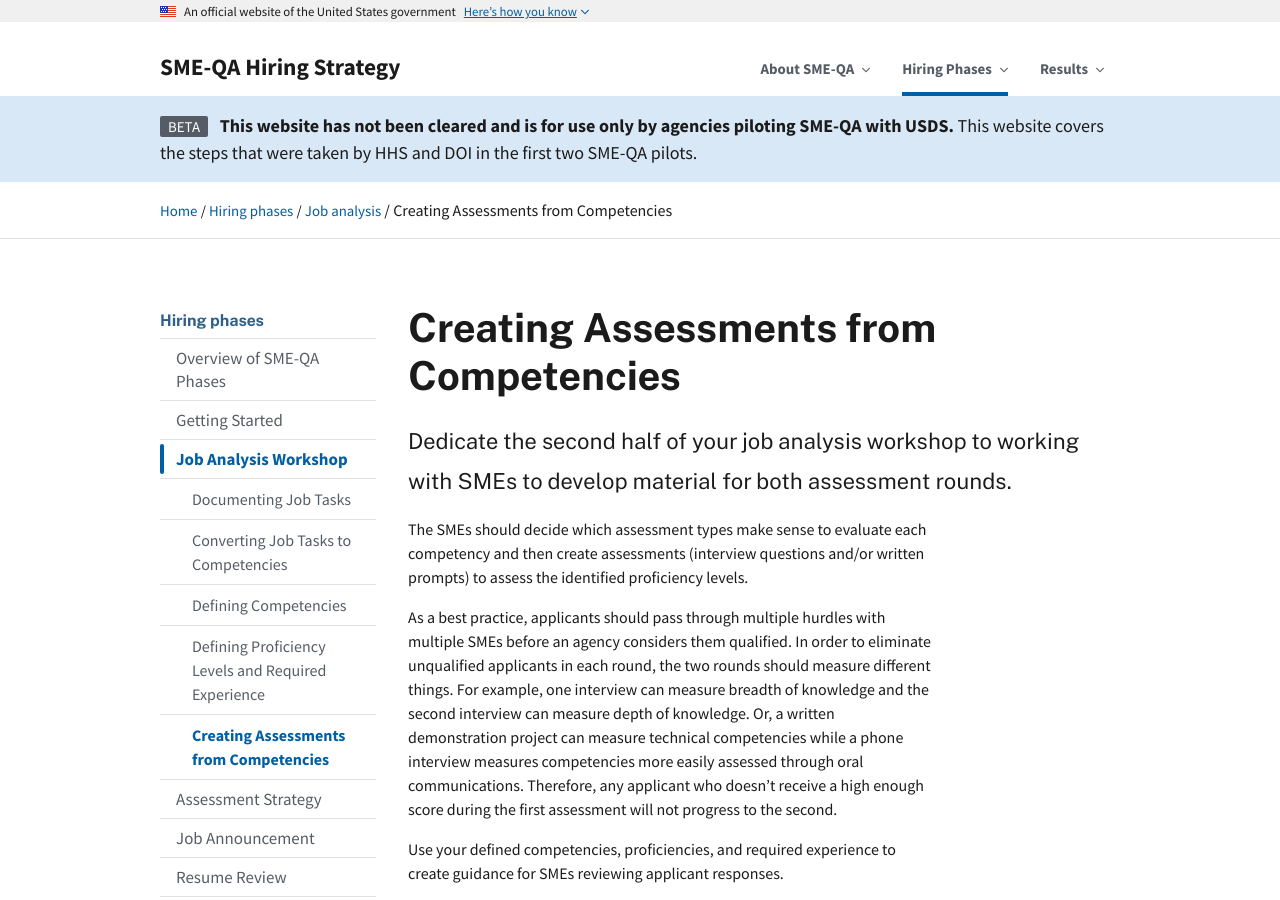
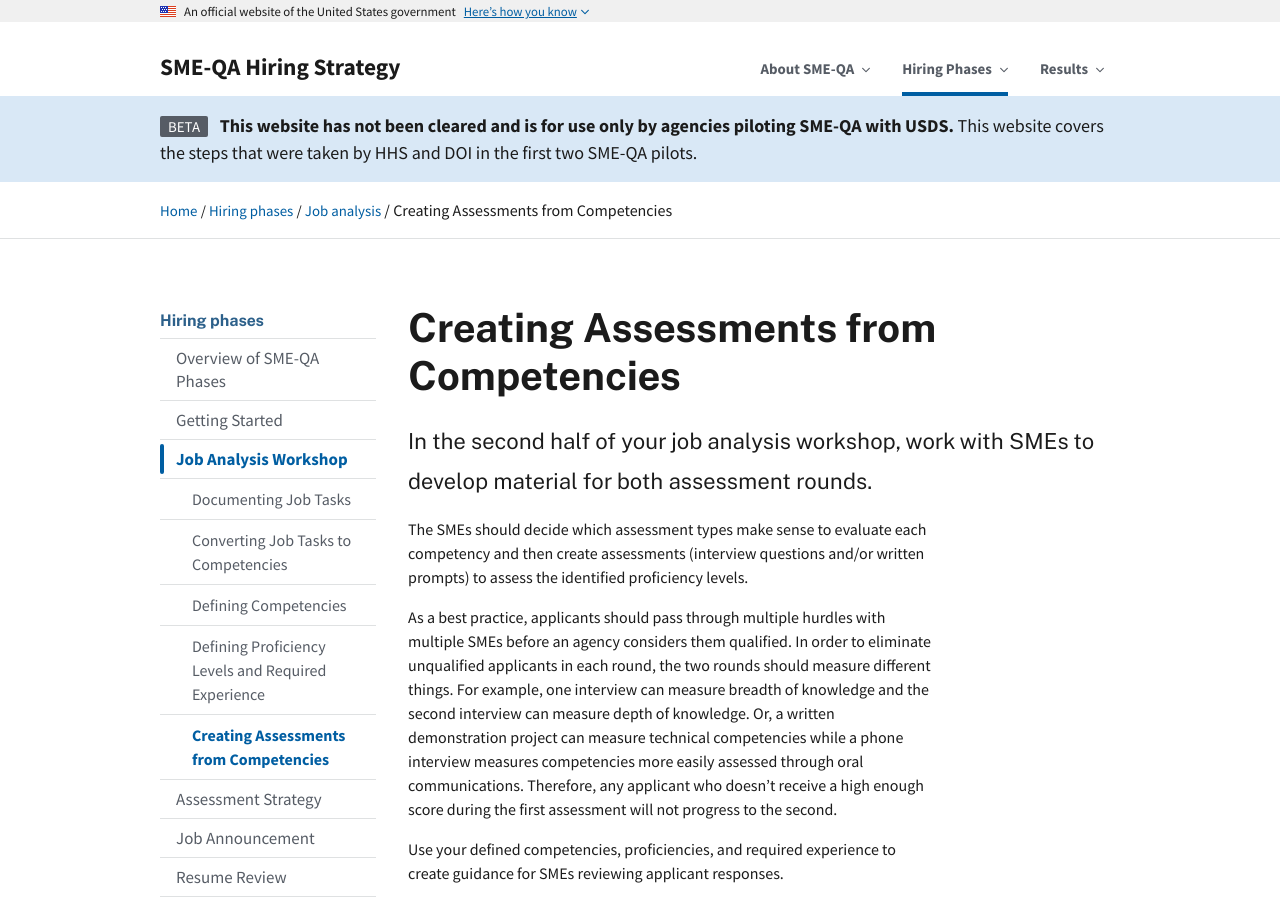
Before and after one commit to usds/SME-QA-Website, a Jekyll site: the page built from pages/phases/job-analysis/creating-assessments-from-competencies.md, in a window 1280 px wide and 900 px high. Built offline with Jekyll 4.4.1, drawn with Linux system fonts in a browser that asks for light colours.

Commit message:
Update creating-assessments-from-competencies.md

```diff
--- a/pages/phases/job-analysis/creating-assessments-from-competencies.md
+++ b/pages/phases/job-analysis/creating-assessments-from-competencies.md
@@ -6,7 +6,7 @@
 sidenav: hiring-phases
 phase: job-analysis
 sub-phase-order: 060
-intro: Dedicate the second half of your job analysis workshop to working with SMEs to develop material for both assessment rounds.
+intro: In the second half of your job analysis workshop, work with SMEs to develop material for both assessment rounds.
 ---
 
 <p class="usa-intro">
```
